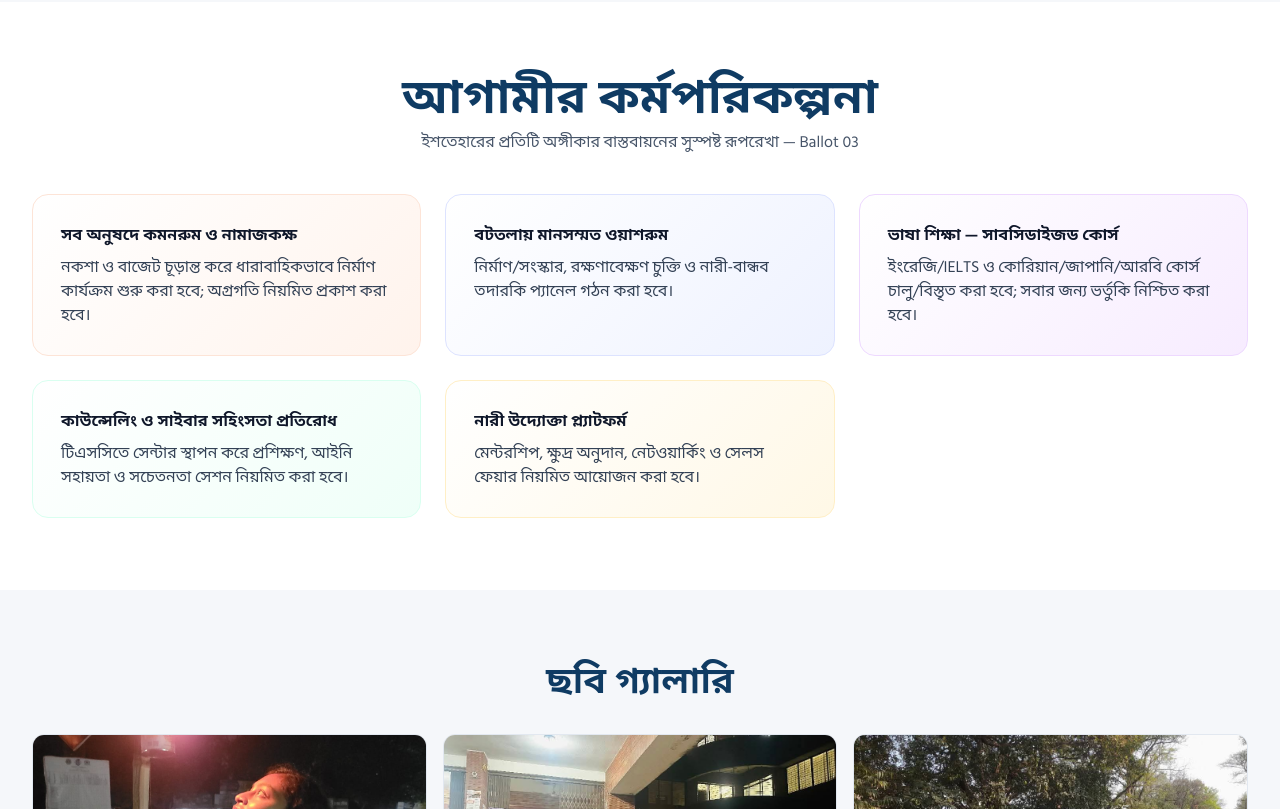
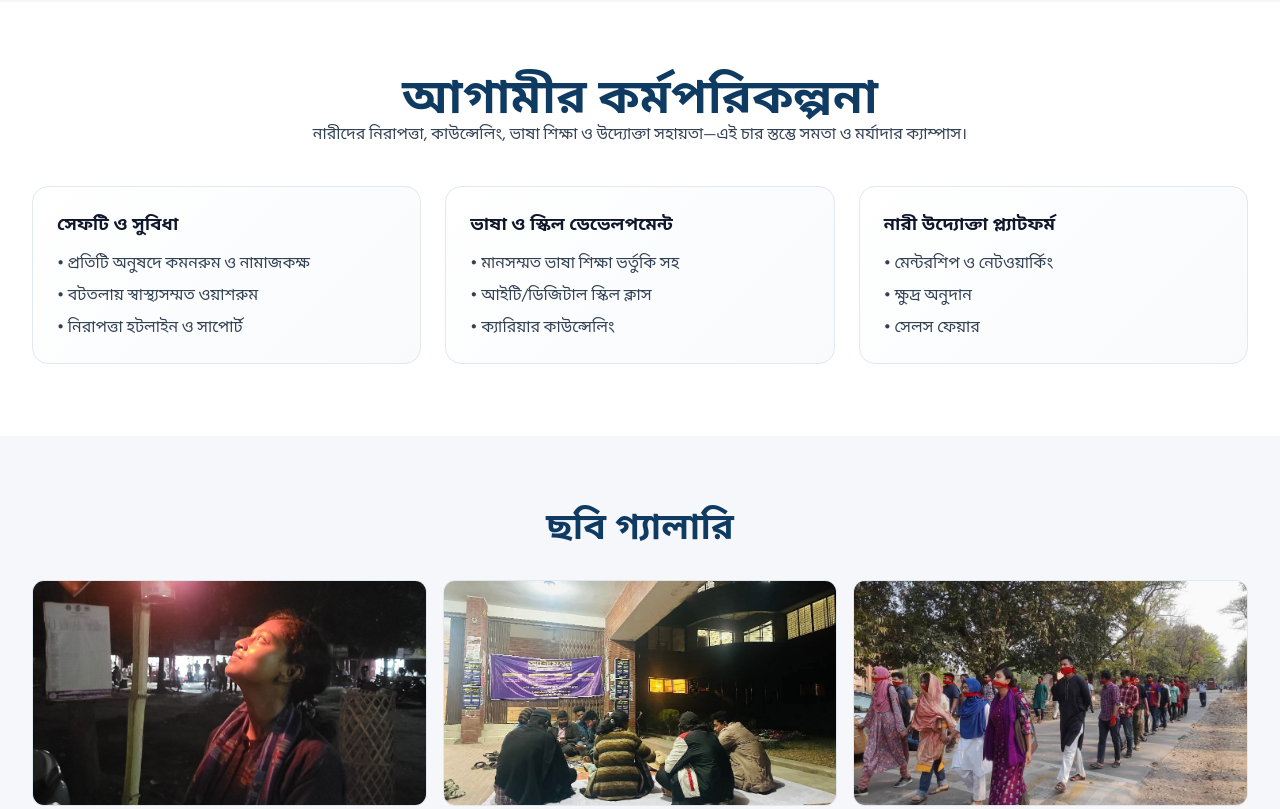
Before and after one commit to Nadia-JUCSU/nadia-jucsu.github.io, a plain HTML site: page index.html in a window 1280 px wide. Shown: the part 1540-2349 px from the top of the page. Drawn offline with nearby package versions, Linux system fonts and the light colour scheme.

Commit message:
Update index.html
Added photos and videos

```diff
--- a/index.html
+++ b/index.html
@@ -449,7 +449,7 @@
               </div>
             </div>
 
-           <!-- Slider -->
+            <!-- Slider -->
             <div class="order-1 lg:order-2">
               <div
                 class="slider w-full max-w-xl mx-auto aspect-[1/1] md:aspect-[4/3] bg-white/10 rounded-2xl shadow-2xl border-4 border-white/20"
@@ -553,6 +553,16 @@
                     class="object-cover w-full h-full"
                     src="./6.jpg"
                     alt="Nadia Rahman Onnesha — photo 8"
+                  />
+                </picture>
+                <picture class="slide">
+                  <source srcset="./p1.jpg" type="image/jpeg" />
+                  <img
+                    loading="lazy"
+                    decoding="async"
+                    class="object-cover w-full h-full"
+                    src="./2.jpg"
+                    alt="Nadia Rahman Onnesha — photo 4"
                   />
                 </picture>
 
@@ -586,11 +596,13 @@
                   </svg>
                 </button>
 
-                <!-- Dots (match slide count: 8) -->
+                <!-- Dots (match slide count: 9) -->
                 <div
                   class="absolute bottom-3 left-0 right-0 flex items-center justify-center gap-2"
                 >
                   <span class="dot active"></span>
+                  <span class="dot"></span>
+                  <span class="dot"></span>
                   <span class="dot"></span>
                   <span class="dot"></span>
                   <span class="dot"></span>
@@ -925,146 +937,56 @@
         </div>
       </section>
 
-      <!-- Track Plan (no time mentions) -->
+      <!-- Track Plan -->
       <section id="track-plan" class="bg-white section-padding">
         <div class="max-w-7xl mx-auto px-4 sm:px-6 lg:px-8">
           <div class="text-center mb-10">
             <h2
               class="text-4xl md:text-5xl font-extrabold text-[var(--brand-navy)]"
             >
-              <span data-bn="আগামীর কর্মপরিকল্পনা" data-en="Our Track Plan"
+              <span data-bn="আগামীর কর্মপরিকল্পনা" data-en="Action Plan"
                 >আগামীর কর্মপরিকল্পনা</span
               >
             </h2>
-            <p
-              class="mt-2 text-slate-600"
-              data-bn="ইশতেহারের প্রতিটি অঙ্গীকার বাস্তবায়নের সুস্পষ্ট রূপরেখা — Ballot 03"
-              data-en="A clear roadmap to deliver every pledge — Ballot 03"
-            >
-              ইশতেহারের প্রতিটি অঙ্গীকার বাস্তবায়নের সুস্পষ্ট রূপরেখা — Ballot
-              03
+            <p class="text-slate-700">
+              <span
+                data-bn="নারীদের নিরাপত্তা, কাউন্সেলিং, ভাষা শিক্ষা ও উদ্যোক্তা সহায়তা—এই চার স্তম্ভে সমতা ও মর্যাদার ক্যাম্পাস।"
+                data-en="A four-pillar plan: Safety, Counseling, Language, Entrepreneurship."
+                >নারীদের নিরাপত্তা, কাউন্সেলিং, ভাষা শিক্ষা ও উদ্যোক্তা
+                সহায়তা—এই চার স্তম্ভে সমতা ও মর্যাদার ক্যাম্পাস।</span
+              >
             </p>
           </div>
 
-          <div class="grid md:grid-cols-2 lg:grid-cols-3 gap-6">
-            <div
-              class="p-7 rounded-2xl card-hover"
-              style="
-                background: linear-gradient(135deg, #fff, #fff3ec);
-                border: 1px solid #fde4d7;
-              "
-            >
-              <h3
-                class="font-bold text-slate-900"
-                data-bn="সব অনুষদে কমনরুম ও নামাজকক্ষ"
-                data-en="Common & Prayer Rooms in All Faculties"
-              >
-                সব অনুষদে কমনরুম ও নামাজকক্ষ
+          <!-- Three cards kept as in original -->
+          <div class="grid md:grid-cols-3 gap-6">
+            <div class="gradient-card p-6 rounded-2xl card-hover">
+              <h3 class="font-bold text-lg text-slate-900">সেফটি ও সুবিধা</h3>
+              <ul class="mt-3 space-y-2 text-slate-700">
+                <li>• প্রতিটি অনুষদে কমনরুম ও নামাজকক্ষ</li>
+                <li>• বটতলায় স্বাস্থ্যসম্মত ওয়াশরুম</li>
+                <li>• নিরাপত্তা হটলাইন ও সাপোর্ট</li>
+              </ul>
+            </div>
+            <div class="gradient-card p-6 rounded-2xl card-hover">
+              <h3 class="font-bold text-lg text-slate-900">
+                ভাষা ও স্কিল ডেভেলপমেন্ট
               </h3>
-              <p
-                class="mt-2 text-slate-700"
-                data-bn="নকশা ও বাজেট চূড়ান্ত করে ধারাবাহিকভাবে নির্মাণ কার্যক্রম শুরু করা হবে; অগ্রগতি নিয়মিত প্রকাশ করা হবে।"
-                data-en="We will finalize designs and budgets, begin construction in phases, and publish regular progress updates."
-              >
-                নকশা ও বাজেট চূড়ান্ত করে ধারাবাহিকভাবে নির্মাণ কার্যক্রম শুরু
-                করা হবে; অগ্রগতি নিয়মিত প্রকাশ করা হবে।
-              </p>
+              <ul class="mt-3 space-y-2 text-slate-700">
+                <li>• মানসম্মত ভাষা শিক্ষা ভর্তুকি সহ</li>
+                <li>• আইটি/ডিজিটাল স্কিল ক্লাস</li>
+                <li>• ক্যারিয়ার কাউন্সেলিং</li>
+              </ul>
             </div>
-
-            <div
-              class="p-7 rounded-2xl card-hover"
-              style="
-                background: linear-gradient(135deg, #fff, #eef2ff);
-                border: 1px solid #dde3ff;
-              "
-            >
-              <h3
-                class="font-bold text-slate-900"
-                data-bn="বটতলায় মানসম্মত ওয়াশরুম"
-                data-en="Hygienic Washrooms at Bottola"
-              >
-                বটতলায় মানসম্মত ওয়াশরুম
-              </h3>
-              <p
-                class="mt-2 text-slate-700"
-                data-bn="নির্মাণ/সংস্কার, রক্ষণাবেক্ষণ চুক্তি ও নারী-বান্ধব তদারকি প্যানেল গঠন করা হবে।"
-                data-en="We will build/renovate, secure maintenance contracts, and form a women-friendly oversight panel."
-              >
-                নির্মাণ/সংস্কার, রক্ষণাবেক্ষণ চুক্তি ও নারী-বান্ধব তদারকি
-                প্যানেল গঠন করা হবে।
-              </p>
-            </div>
-
-            <div
-              class="p-7 rounded-2xl card-hover"
-              style="
-                background: linear-gradient(135deg, #fff, #f7ecff);
-                border: 1px solid #eed9ff;
-              "
-            >
-              <h3
-                class="font-bold text-slate-900"
-                data-bn="ভাষা শিক্ষা — সাবসিডাইজড কোর্স"
-                data-en="Language Education — Subsidized Courses"
-              >
-                ভাষা শিক্ষা — সাবসিডাইজড কোর্স
-              </h3>
-              <p
-                class="mt-2 text-slate-700"
-                data-bn="ইংরেজি/IELTS ও কোরিয়ান/জাপানি/আরবি কোর্স চালু/বিস্তৃত করা হবে; সবার জন্য ভর্তুকি নিশ্চিত করা হবে।"
-                data-en="We will launch/expand English/IELTS and Korean/Japanese/Arabic courses with guaranteed subsidies."
-              >
-                ইংরেজি/IELTS ও কোরিয়ান/জাপানি/আরবি কোর্স চালু/বিস্তৃত করা হবে;
-                সবার জন্য ভর্তুকি নিশ্চিত করা হবে।
-              </p>
-            </div>
-
-            <div
-              class="p-7 rounded-2xl card-hover"
-              style="
-                background: linear-gradient(135deg, #fff, #effff8);
-                border: 1px solid #d9fff0;
-              "
-            >
-              <h3
-                class="font-bold text-slate-900"
-                data-bn="কাউন্সেলিং ও সাইবার সহিংসতা প্রতিরোধ"
-                data-en="Counseling & Anti-Cyberbullying"
-              >
-                কাউন্সেলিং ও সাইবার সহিংসতা প্রতিরোধ
-              </h3>
-              <p
-                class="mt-2 text-slate-700"
-                data-bn="টিএসসিতে সেন্টার স্থাপন করে প্রশিক্ষণ, আইনি সহায়তা ও সচেতনতা সেশন নিয়মিত করা হবে।"
-                data-en="We will open the TSC center and run regular training, legal-aid and awareness sessions."
-              >
-                টিএসসিতে সেন্টার স্থাপন করে প্রশিক্ষণ, আইনি সহায়তা ও সচেতনতা
-                সেশন নিয়মিত করা হবে।
-              </p>
-            </div>
-
-            <div
-              class="p-7 rounded-2xl card-hover md:col-span-2 lg:col-span-1"
-              style="
-                background: linear-gradient(135deg, #fff, #fff8e6);
-                border: 1px solid #ffefc6;
-              "
-            >
-              <h3
-                class="font-bold text-slate-900"
-                data-bn="নারী উদ্যোক্তা প্ল্যাটফর্ম"
-                data-en="Women Entrepreneurs Platform"
-              >
+            <div class="gradient-card p-6 rounded-2xl card-hover">
+              <h3 class="font-bold text-lg text-slate-900">
                 নারী উদ্যোক্তা প্ল্যাটফর্ম
               </h3>
-              <p
-                class="mt-2 text-slate-700"
-                data-bn="মেন্টরশিপ, ক্ষুদ্র অনুদান, নেটওয়ার্কিং ও সেলস ফেয়ার নিয়মিত আয়োজন করা হবে।"
-                data-en="We will run mentorship, micro-grants, networking and pop-up sales fairs regularly."
-              >
-                মেন্টরশিপ, ক্ষুদ্র অনুদান, নেটওয়ার্কিং ও সেলস ফেয়ার নিয়মিত
-                আয়োজন করা হবে।
-              </p>
+              <ul class="mt-3 space-y-2 text-slate-700">
+                <li>• মেন্টরশিপ ও নেটওয়ার্কিং</li>
+                <li>• ক্ষুদ্র অনুদান</li>
+                <li>• সেলস ফেয়ার</li>
+              </ul>
             </div>
           </div>
         </div>
@@ -1166,6 +1088,19 @@
                 decoding="async"
                 class="w-full h-40 sm:h-52 md:h-56 object-cover"
                 data-lightbox-index="5"
+              />
+            </figure>
+            <!-- 7 -->
+            <figure
+              class="gradient-card rounded-xl overflow-hidden card-hover cursor-zoom-in"
+            >
+              <img
+                src="./p1.jpg"
+                alt="Gallery 7"
+                loading="lazy"
+                decoding="async"
+                class="w-full h-40 sm:h-52 md:h-56 object-cover"
+                data-lightbox-index="0"
               />
             </figure>
           </div>
@@ -1232,16 +1167,10 @@
             <h2
               class="text-3xl md:text-4xl font-extrabold text-[var(--brand-navy)]"
             >
-              <span data-bn="ভিডিও" data-en="Video"
-                >ভিডিও</span
-              >
+              <span data-bn="ভিডিও" data-en="Video">ভিডিও</span>
             </h2>
             <p class="text-slate-600 mt-2">
-              <span
-                data-bn=""
-                data-en=""
-                ></span
-              >
+              <span data-bn="" data-en=""></span>
             </p>
           </div>
 
@@ -1256,6 +1185,81 @@
                 playsinline
               >
                 <source src="./1.mp4" type="video/mp4" />
+                <!-- Fallback -->
+                <track kind="captions" srclang="en" label="English" />
+                <p class="p-4 text-white">
+                  Your browser does not support the video tag.
+                </p>
+              </video>
+
+              <!-- Video 2 -->
+              <video
+                class="w-full h-full"
+                controls
+                preload="metadata"
+                playsinline
+              >
+                <source src="./2.mp4" type="video/mp4" />
+                <!-- Fallback -->
+                <track kind="captions" srclang="en" label="English" />
+                <p class="p-4 text-white">
+                  Your browser does not support the video tag.
+                </p>
+              </video>
+
+              <!-- Video 3 -->
+              <video
+                class="w-full h-full"
+                controls
+                preload="metadata"
+                playsinline
+              >
+                <source src="./01.mp4" type="video/mp4" />
+                <!-- Fallback -->
+                <track kind="captions" srclang="en" label="English" />
+                <p class="p-4 text-white">
+                  Your browser does not support the video tag.
+                </p>
+              </video>
+
+              <!-- Video 4 -->
+              <video
+                class="w-full h-full"
+                controls
+                preload="metadata"
+                playsinline
+              >
+                <source src="./02.mp4" type="video/mp4" />
+                <!-- Fallback -->
+                <track kind="captions" srclang="en" label="English" />
+                <p class="p-4 text-white">
+                  Your browser does not support the video tag.
+                </p>
+              </video>
+
+              <!-- Video 5 -->
+              <video
+                class="w-full h-full"
+                controls
+                preload="metadata"
+                playsinline
+              >
+                <source src="./03.mp4" type="video/mp4" />
+                <!-- Fallback -->
+                <track kind="captions" srclang="en" label="English" />
+                <p class="p-4 text-white">
+                  Your browser does not support the video tag.
+                </p>
+              </video>
+
+              <!-- Video 6 -->
+              <video
+                class="w-full h-full"
+                controls
+                preload="metadata"
+                playsinline
+              >
+                <source src="./04.mp4" type="video/mp4" />
                 <!-- Fallback -->
                 <track kind="captions" srclang="en" label="English" />
                 <p class="p-4 text-white">
```
